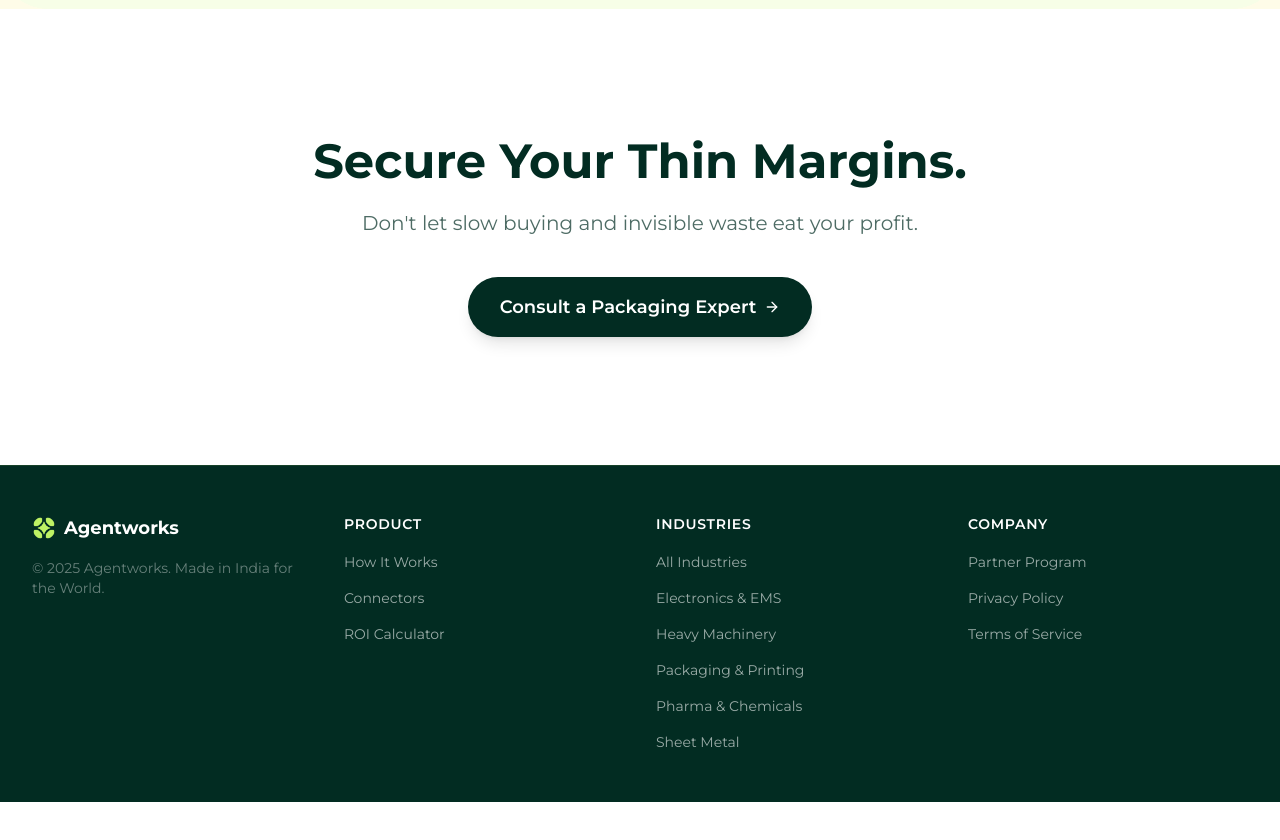
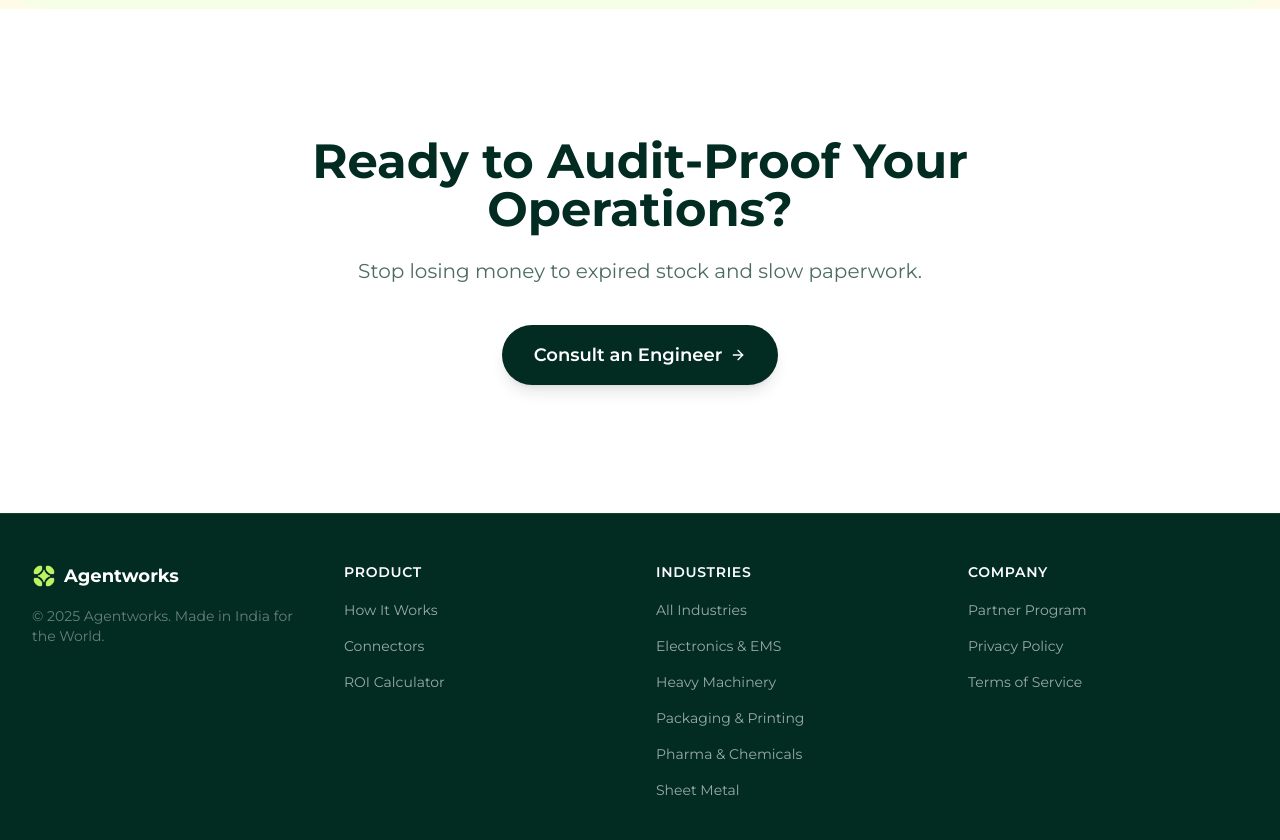
Before and after one commit to dabbygabby/agentworks-mfg, a Next.js app: page /industries/packaging-printing in a window 1280 px wide. Shown: the part 3900-4740 px from the top of the page. Before the commit the page ends 4702 px from the top, so only its background shows below. Built offline with nearby package versions, Linux system fonts and the light colour scheme.

Commit message:
Added tech

```diff
--- /dev/null
+++ b/src/components/industries/DetailCTA.tsx
@@ -0,0 +1,37 @@
+import React from 'react';
+import { ArrowRight } from 'lucide-react';
+import Section from '../ui/Section';
+import Button from '../ui/Button';
+
+interface CTASectionProps {
+    title?: string;
+    subtitle?: string;
+    href?: string;
+    ctaText?: string;
+    className?: string;
+}
+
+export const DetailCTA: React.FC<CTASectionProps> = ({
+    title = "Ready to Automate Your Fabrication Workflow?",
+    subtitle = "Let an engineer analyze your quoting process. No cost. No obligation.",
+    href = "https://cal.com/saurabh-dabral-woinoa/agentworks-deployment-strategy-30-min-discovery",
+    ctaText = "Consult an Engineer",
+    className = "",
+}) => {
+    return (
+        <Section className={`bg-white ${className}`}>
+            <div className="max-w-4xl mx-auto text-center">
+                <h2 className="text-3xl md:text-5xl font-bold text-[#022c22] mb-6">
+                    {title}
+                </h2>
+                <p className="text-xl text-[#022c22]/70 mb-10">
+                    {subtitle}
+                </p>
+                <Button href={href} variant="primary">
+                    {ctaText}
+                    <ArrowRight className="w-4 h-4 ml-2" />
+                </Button>
+            </div>
+        </Section>
+    );
+};
--- a/src/pages/industries/electronics-ems.tsx
+++ b/src/pages/industries/electronics-ems.tsx
@@ -7,6 +7,7 @@ import Link from 'next/link';
 import IndustryHero from '@src/components/industries/IndustryHeroSection';
 import { DetailProblemSection } from '@src/components/industries/DetailProblemSection';
 import { DetailAgentSection } from '@src/components/industries/DetailAgentSection';
+import { DetailCTA } from '@src/components/industries/DetailCTA';
 
 const EMSCopy = {
     hero: {
@@ -103,6 +104,12 @@ const EMSCopy = {
                 ]
             }
         ]
+    },
+    cta: {
+        title: "Ready to Audit-Proof Your Operations?",
+        subtitle: "Stop losing money to expired stock and slow paperwork.",
+        href: "https://cal.com/saurabh-dabral-woinoa/agentworks-deployment-strategy-30-min-discovery",
+        ctaText: "Consult an Engineer"
     }
 }
 
@@ -306,20 +313,12 @@ const ElectronicsPage = () => {
                 </Section>
 
                 {/* Bottom CTA */}
-                <Section className="bg-white">
-                    <div className="max-w-4xl mx-auto text-center">
-                        <h2 className="text-3xl md:text-5xl font-bold text-[#022c22] mb-6">
-                            Tame Your Bill of Materials.
-                        </h2>
-                        <p className="text-xl text-[#022c22]/70 mb-10">
-                            Stop losing days to spreadsheet costing. Get a clear-to-build report in minutes.
-                        </p>
-                        <Button href="https://cal.com/saurabh-dabral-woinoa/agentworks-deployment-strategy-30-min-discovery" variant="primary">
-                            Consult an EMS Expert
-                            <ArrowRightIcon className="w-4 h-4 ml-2" />
-                        </Button>
-                    </div>
-                </Section>
+                <DetailCTA
+                    title={EMSCopy.cta.title}
+                    subtitle={EMSCopy.cta.subtitle}
+                    href={EMSCopy.cta.href}
+                    ctaText={EMSCopy.cta.ctaText}
+                />
             </main>
         </div>
     );
--- a/src/pages/industries/heavy-machinery.tsx
+++ b/src/pages/industries/heavy-machinery.tsx
@@ -5,6 +5,7 @@ import { ArrowRightIcon, CheckCircle2, Calendar, ClipboardList, DollarSign, Aler
 import IndustryHero from '@src/components/industries/IndustryHeroSection';
 import { DetailProblemSection } from '@src/components/industries/DetailProblemSection';
 import { DetailAgentSection } from '@src/components/industries/DetailAgentSection';
+import { DetailCTA } from '@src/components/industries/DetailCTA';
 
 const HeavyMachineryCopy = {
     hero: {
@@ -101,6 +102,12 @@ const HeavyMachineryCopy = {
                 ]
             }
         ]
+    },
+    cta: {
+        title: "Ready to automate your heavy machinery quoting process?",
+        subtitle: "Let an engineer analyze your quoting process. No cost. No obligation.",
+        href: "https://cal.com/saurabh-dabral-woinoa/agentworks-deployment-strategy-30-min-discovery",
+        ctaText: "Consult an Engineer"
     }
 }
 
@@ -318,20 +325,12 @@ const HeavyMachineryPage = () => {
                 </Section>
 
                 {/* Bottom CTA */}
-                <Section className="bg-white">
-                    <div className="max-w-4xl mx-auto text-center">
-                        <h2 className="text-3xl md:text-5xl font-bold text-[#022c22] mb-6">
-                            Deliver Every Machine On Time.
-                        </h2>
-                        <p className="text-xl text-[#022c22]/70 mb-10">
-                            Give your sales team the confidence to promise a delivery date and keep it.
-                        </p>
-                        <Button href="https://cal.com/saurabh-dabral-woinoa/agentworks-deployment-strategy-30-min-discovery" variant="primary">
-                            Consult a Production Engineer
-                            <ArrowRightIcon className="w-4 h-4 ml-2" />
-                        </Button>
-                    </div>
-                </Section>
+                <DetailCTA
+                    title={HeavyMachineryCopy.cta.title}
+                    subtitle={HeavyMachineryCopy.cta.subtitle}
+                    href={HeavyMachineryCopy.cta.href}
+                    ctaText={HeavyMachineryCopy.cta.ctaText}
+                />
             </main>
         </div>
     );
--- a/src/pages/industries/packaging-printing.tsx
+++ b/src/pages/industries/packaging-printing.tsx
@@ -5,6 +5,7 @@ import { ArrowRightIcon, CheckCircle2, ShoppingCart, Activity, Calculator, Clock
 import IndustryHero from '@src/components/industries/IndustryHeroSection';
 import { DetailProblemSection } from '@src/components/industries/DetailProblemSection';
 import { DetailAgentSection } from '@src/components/industries/DetailAgentSection';
+import { DetailCTA } from '@src/components/industries/DetailCTA';
 
 const PackagingPrintingCopy = {
     hero: {
@@ -101,6 +102,12 @@ const PackagingPrintingCopy = {
                 ]
             }
         ]
+    },
+    cta: {
+        title: "Ready to Audit-Proof Your Operations?",
+        subtitle: "Stop losing money to expired stock and slow paperwork.",
+        href: "https://cal.com/saurabh-dabral-woinoa/agentworks-deployment-strategy-30-min-discovery",
+        ctaText: "Consult an Engineer"
     }
 }
 
@@ -294,20 +301,12 @@ const PackagingPage = () => {
                 </Section>
 
                 {/* Bottom CTA */}
-                <Section className="bg-white">
-                    <div className="max-w-4xl mx-auto text-center">
-                        <h2 className="text-3xl md:text-5xl font-bold text-[#022c22] mb-6">
-                            Secure Your Thin Margins.
-                        </h2>
-                        <p className="text-xl text-[#022c22]/70 mb-10">
-                            Don't let slow buying and invisible waste eat your profit.
-                        </p>
-                        <Button href="https://cal.com/saurabh-dabral-woinoa/agentworks-deployment-strategy-30-min-discovery" variant="primary">
-                            Consult a Packaging Expert
-                            <ArrowRightIcon className="w-4 h-4 ml-2" />
-                        </Button>
-                    </div>
-                </Section>
+                <DetailCTA
+                    title={PackagingPrintingCopy.cta.title}
+                    subtitle={PackagingPrintingCopy.cta.subtitle}
+                    href={PackagingPrintingCopy.cta.href}
+                    ctaText={PackagingPrintingCopy.cta.ctaText}
+                />
             </main>
         </div>
     );
--- a/src/pages/industries/pharma-chemicals.tsx
+++ b/src/pages/industries/pharma-chemicals.tsx
@@ -5,6 +5,7 @@ import { ArrowRightIcon, CheckCircle2, FileText, AlertTriangle, Search, BarChart
 import IndustryHero from '@src/components/industries/IndustryHeroSection';
 import { DetailProblemSection } from '@src/components/industries/DetailProblemSection';
 import { DetailAgentSection } from '@src/components/industries/DetailAgentSection';
+import { DetailCTA } from '@src/components/industries/DetailCTA';
 
 const PharmaChemicalCopy = {
     hero: {
@@ -101,6 +102,12 @@ const PharmaChemicalCopy = {
                 ]
             }
         ]
+    },
+    cta: {
+        title: "Ready to Audit-Proof Your Operations?",
+        subtitle: "Stop losing money to expired stock and slow paperwork.",
+        href: "https://cal.com/saurabh-dabral-woinoa/agentworks-deployment-strategy-30-min-discovery",
+        ctaText: "Consult an Engineer"
     }
 }
 
@@ -244,20 +251,12 @@ const PharmaPage = () => {
                 </Section>
 
                 {/* Bottom CTA */}
-                <Section className="bg-white">
-                    <div className="max-w-4xl mx-auto text-center">
-                        <h2 className="text-3xl md:text-5xl font-bold text-[#022c22] mb-6">
-                            Audit-Proof Your Operations.
-                        </h2>
-                        <p className="text-xl text-[#022c22]/70 mb-10">
-                            Stop losing money to expired stock and slow paperwork.
-                        </p>
-                        <Button href="https://cal.com/saurabh-dabral-woinoa/agentworks-deployment-strategy-30-min-discovery" variant="primary">
-                            Consult a Process Engineer
-                            <ArrowRightIcon className="w-4 h-4 ml-2" />
-                        </Button>
-                    </div>
-                </Section>
+                <DetailCTA
+                    title={PharmaChemicalCopy.cta.title}
+                    subtitle={PharmaChemicalCopy.cta.subtitle}
+                    href={PharmaChemicalCopy.cta.href}
+                    ctaText={PharmaChemicalCopy.cta.ctaText}
+                />
             </main>
         </div>
     );
--- a/src/pages/industries/sheet-metal.tsx
+++ b/src/pages/industries/sheet-metal.tsx
@@ -5,6 +5,7 @@ import { ArrowRightIcon, CheckCircle2, FileText, Scissors, Truck, BarChart3, Clo
 import IndustryHero from '@src/components/industries/IndustryHeroSection';
 import { DetailProblemSection } from '@src/components/industries/DetailProblemSection';
 import { DetailAgentSection } from '@src/components/industries/DetailAgentSection';
+import { DetailCTA } from '@src/components/industries/DetailCTA';
 
 const SheetMetalCopy = {
     hero: {
@@ -101,6 +102,12 @@ const SheetMetalCopy = {
                 ]
             }
         ]
+    },
+    cta: {
+        title: "Ready to Automate Your Fabrication Workflow?",
+        subtitle: "Let an engineer analyze your quoting process. No cost. No obligation.",
+        href: "https://cal.com/saurabh-dabral-woinoa/agentworks-deployment-strategy-30-min-discovery",
+        ctaText: "Consult an Engineer"
     }
 }
 
@@ -300,20 +307,12 @@ const SheetMetalPage = () => {
                 </Section>
 
                 {/* Bottom CTA */}
-                <Section className="bg-white">
-                    <div className="max-w-4xl mx-auto text-center">
-                        <h2 className="text-3xl md:text-5xl font-bold text-[#022c22] mb-6">
-                            Ready to Automate Your Fabrication Workflow?
-                        </h2>
-                        <p className="text-xl text-[#022c22]/70 mb-10">
-                            Let an engineer analyze your quoting process. No cost. No obligation.
-                        </p>
-                        <Button href="https://cal.com/saurabh-dabral-woinoa/agentworks-deployment-strategy-30-min-discovery" variant="primary">
-                            Consult an Engineer
-                            <ArrowRightIcon className="w-4 h-4 ml-2" />
-                        </Button>
-                    </div>
-                </Section>
+                <DetailCTA
+                    title={SheetMetalCopy.cta.title}
+                    subtitle={SheetMetalCopy.cta.subtitle}
+                    href={SheetMetalCopy.cta.href}
+                    ctaText={SheetMetalCopy.cta.ctaText}
+                />
             </main>
         </div>
     );
```
